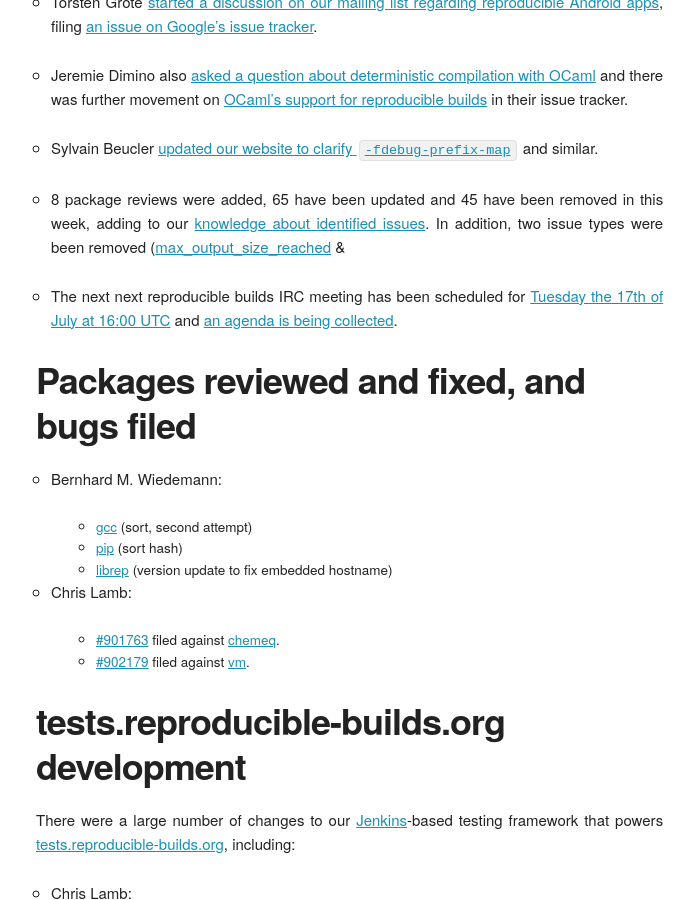
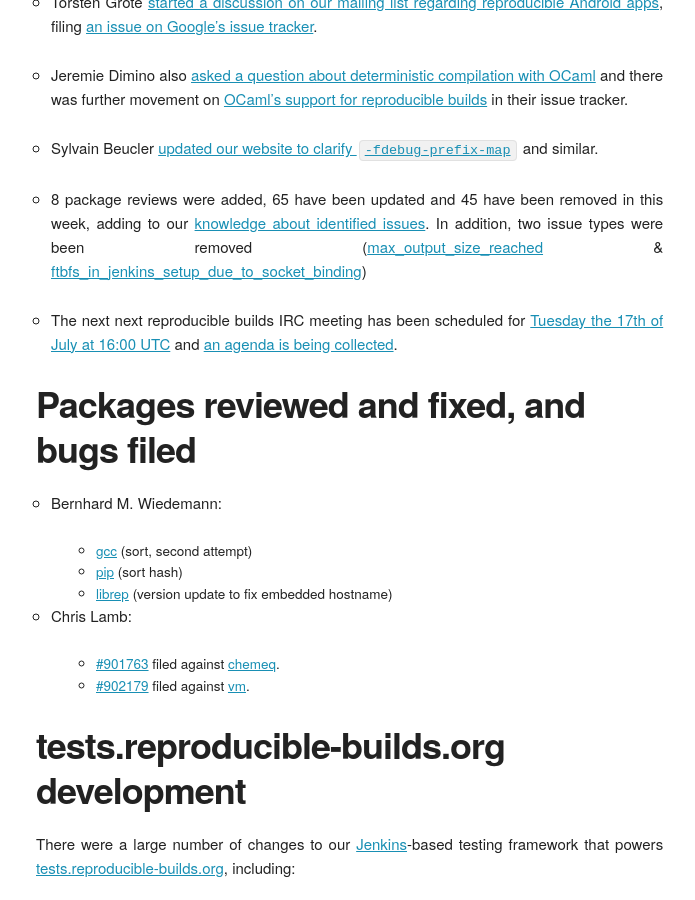
Before and after one commit to prototypefund/reproducible-website, a Jekyll site: the page built from _blog/posts/165.md, in a window 1280 px wide and 900 px high, scrolled down 636 px. Shown: the whole window, without its empty margins (124-819 px from the left). Built offline with Jekyll 4.4.1, drawn with Linux system fonts in a browser that asks for light colours; some web fonts are replaced.

Commit message:
165: fix incomplete bracket

```diff
--- a/_blog/posts/165.md
+++ b/_blog/posts/165.md
@@ -13,7 +13,7 @@
 
 * Sylvain Beucler [updated our website to clarify `-fdebug-prefix-map`](https://salsa.debian.org/reproducible-builds/reproducible-website/commit/1dc67c2) and similar.
 
-* 8 package reviews were added, 65 have been updated and 45 have been removed in this week, adding to our [knowledge about identified issues](https://tests.reproducible-builds.org/debian/index_issues.html). In addition, two issue types were been removed ([max\_output\_size\_reached](https://salsa.debian.org/reproducible-builds/reproducible-notes/commit/f0c76fa3) &
+* 8 package reviews were added, 65 have been updated and 45 have been removed in this week, adding to our [knowledge about identified issues](https://tests.reproducible-builds.org/debian/index_issues.html). In addition, two issue types were been removed ([max\_output\_size\_reached](https://salsa.debian.org/reproducible-builds/reproducible-notes/commit/f0c76fa3) & [ftbfs\_in\_jenkins\_setup\_due\_to\_socket\_binding](https://salsa.debian.org/reproducible-builds/reproducible-notes/commit/fd229d4))
 
 * The next next reproducible builds IRC meeting has been scheduled for [Tuesday the 17th of July at 16:00 UTC](http://time.is/compare/1600_17_Jul_2018_in_UTC) and [an agenda is being collected](https://pad.riseup.net/p/reproducible-irc-meeting-13).
 
```
